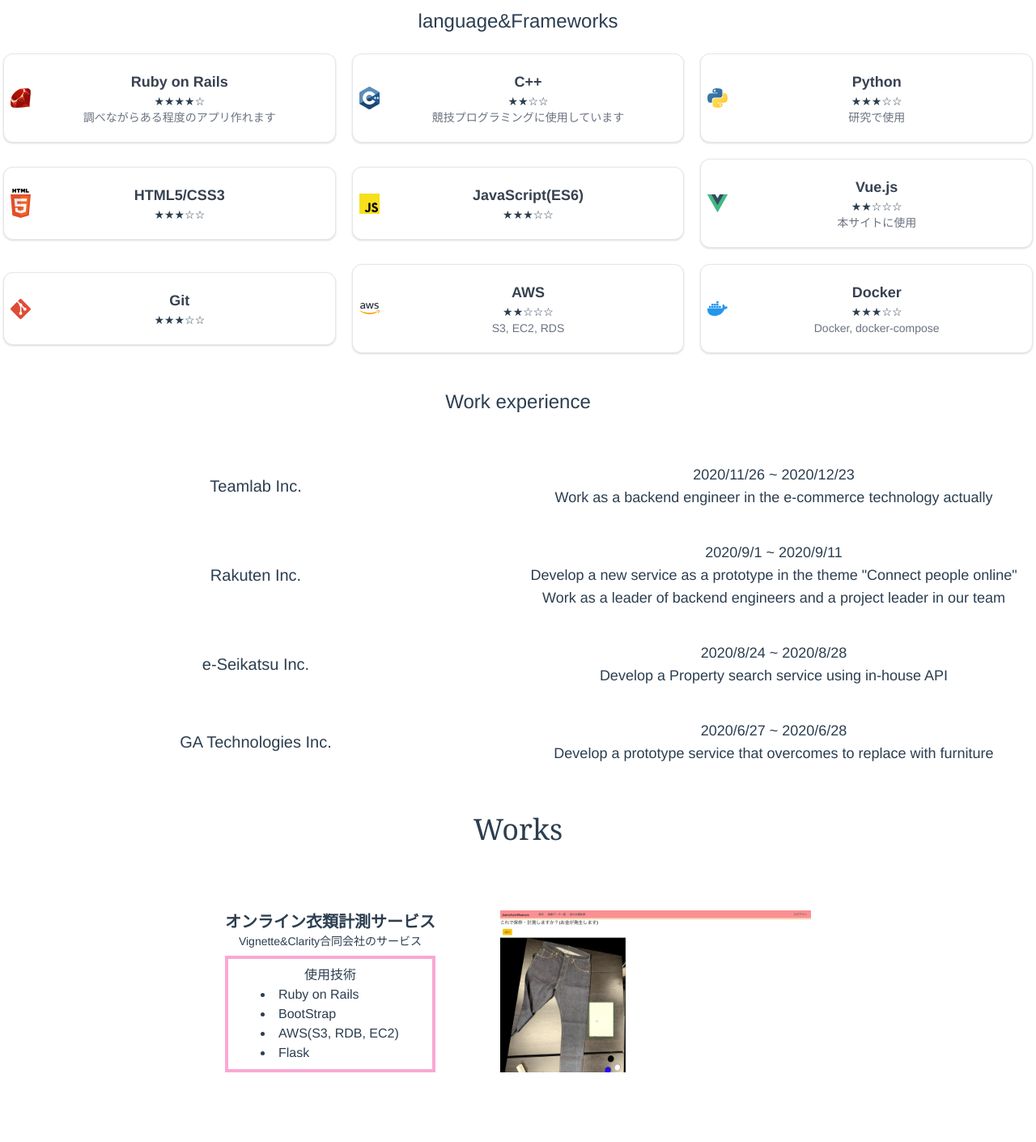
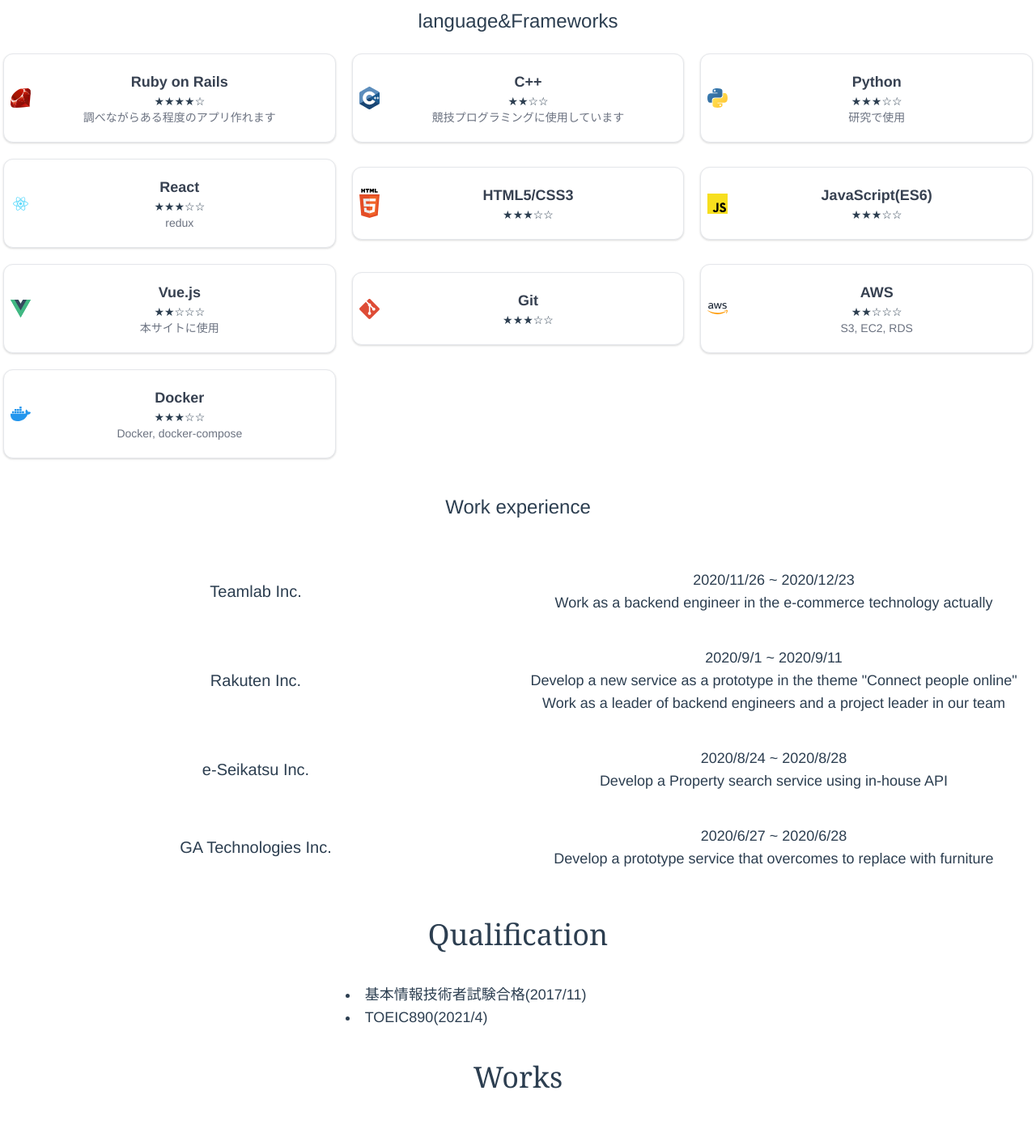
Before and after one commit to tomoyuki-hiranuma/portfolio, a Vue app: page / in a window 1280 px wide. Shown: the part 1167-2577 px from the top of the page at 81% size. Built offline with nearby package versions, Linux system fonts and the light colour scheme; grey boxes are pictures that could not be loaded.

Commit message:
add qualifications

```diff
--- a/src/components/Main.vue
+++ b/src/components/Main.vue
@@ -19,6 +19,7 @@
       <About />
       <Education />
       <Skills />
+      <Qualifications />
       <Works />
     </div>
   </main>
@@ -29,6 +30,7 @@
 import Education from './Education';
 import Skills from './Skills';
 import Works from './Works';
+import Qualifications from './Qualification';
 
 export default {
   name: 'Main',
@@ -37,6 +39,7 @@
     Education,
     Skills,
     Works,
+    Qualifications,
   },
 };
 </script>
--- /dev/null
+++ b/src/components/Qualification.vue
@@ -0,0 +1,15 @@
+<template>
+  <div id="qualifications">
+    <p class="text-2xl md:text-4xl my-5 md:my-10 font-serif">Qualification</p>
+    <div class="w-1/3 mx-auto text-sm md:text-lg my-7 md:my-10">
+      <li class="text-left">基本情報技術者試験合格(2017/11)</li>
+      <li class="text-left">TOEIC890(2021/4)</li>
+    </div>
+  </div>
+</template>
+
+<script>
+export default {
+  name: 'Qualifications',
+};
+</script>
--- a/src/components/Skills.vue
+++ b/src/components/Skills.vue
@@ -14,6 +14,7 @@
         />
       </div>
     </div>
+    <!-- <StarReference /> -->
     <p class="text-lg md:text-2xl my-10">Work experience</p>
     <div v-for="intern in interns" v-bind:key="intern.company">
       <InternColumn
@@ -29,12 +30,14 @@
 <script>
 import SkillCard from '../atoms/SkillCard';
 import InternColumn from '../atoms/InternColumn';
+// import StarReference from '../components/StarReference';
 
 export default {
   name: 'Skills',
   components: {
     SkillCard,
     InternColumn,
+    // StarReference,
   },
   data: function () {
     return {
@@ -56,6 +59,12 @@
           level: '★★★☆☆',
           comment: '研究で使用',
           src: '/images/program/python.svg',
+        },
+        {
+          program: 'React',
+          level: '★★★☆☆',
+          comment: 'redux',
+          src: '/images/program/react.svg',
         },
         {
           program: 'HTML5/CSS3',
--- /dev/null
+++ b/src/components/StarReference.vue
@@ -0,0 +1,16 @@
+<template>
+  <div>
+    <p>Reference: Levels about number of stars</p>
+    <div>★★★★★：使いこなせる</div>
+    <div>★★★★☆：調べながら書ける</div>
+    <div>★★★☆☆：基本を抑えている</div>
+    <div>★★☆☆☆：学習中</div>
+    <div>★☆☆☆☆：未学習で興味あり</div>
+  </div>
+</template>
+
+<script>
+export default {
+  name: 'StarReference',
+};
+</script>
```
